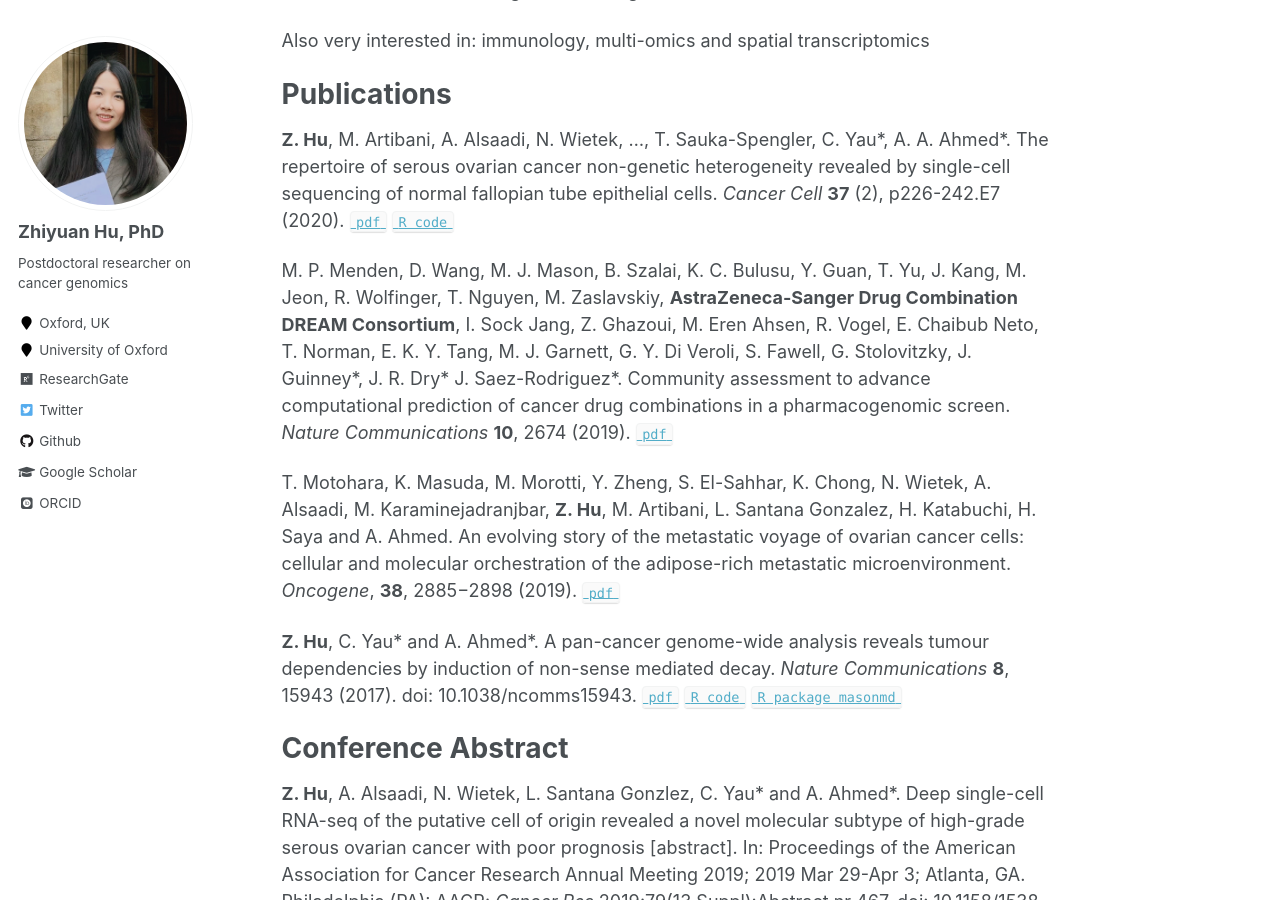
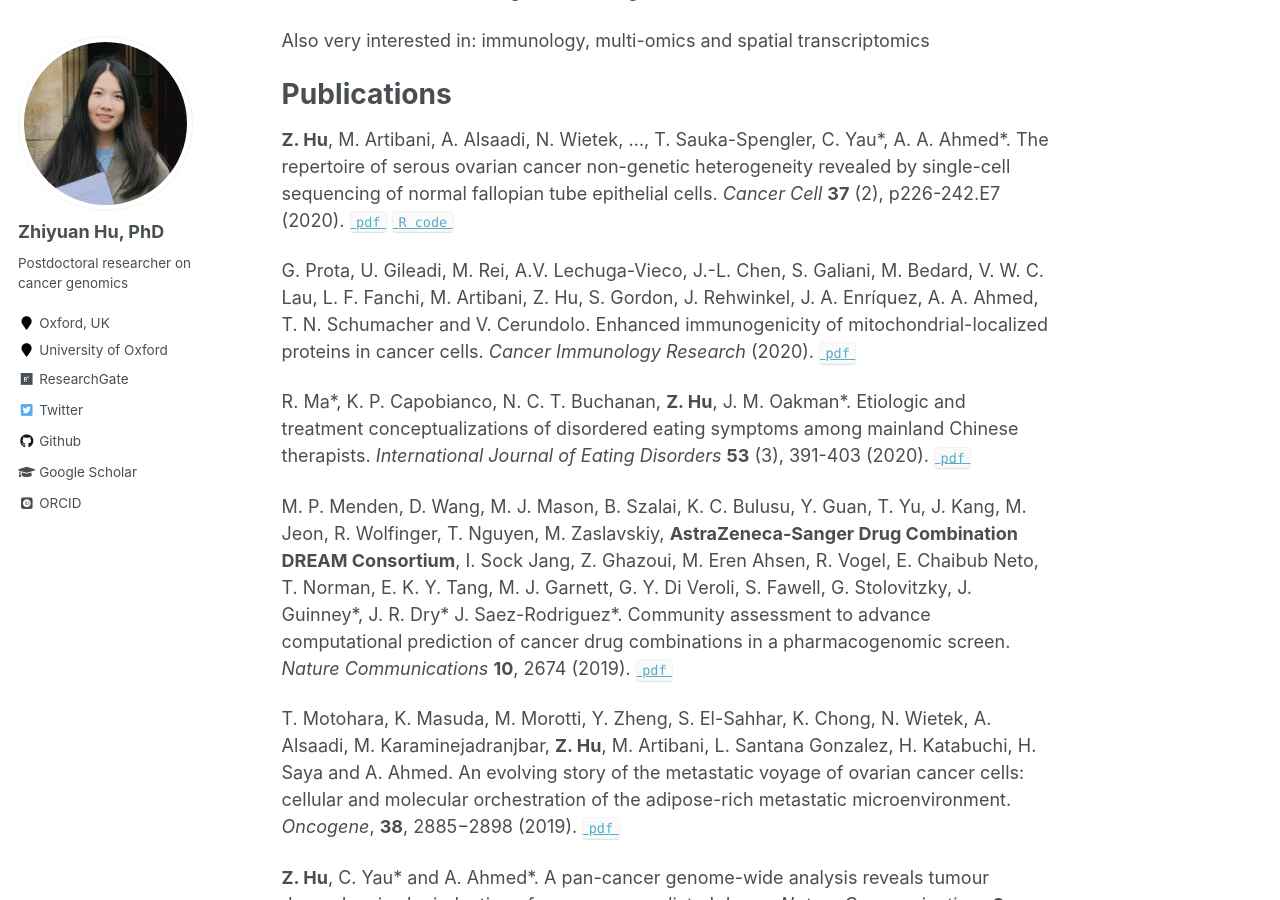
Before and after one commit to ZYBunnyHu/ZYBunnyHu.github.io, a Jekyll site: the page built from _pages/about.md, in a window 1280 px wide and 900 px high, scrolled down 419 px. Built offline with Jekyll 4.4.1, drawn with Linux system fonts in a browser that asks for light colours; some web fonts are replaced.

Commit message:
Update about.md

```diff
--- a/_pages/about.md
+++ b/_pages/about.md
@@ -24,6 +24,13 @@ __Z. Hu__, M. Artibani, A. Alsaadi, N. Wietek, ..., T. Sauka-Spengler, C. Yau\*,
 [`pdf`](https://www.cell.com/cancer-cell/pdf/S1535-6108(20)30042-8.pdf)  [`R code`](https://github.com/zhiyhu/scFT-paper)
 
 
+G. Prota, U. Gileadi, M. Rei, A.V. Lechuga-Vieco, J.-L. Chen, S. Galiani, M. Bedard, V. W. C. Lau, L. F. Fanchi, M. Artibani, Z. Hu, S. Gordon, J. Rehwinkel, J. A. Enríquez, A. A. Ahmed, T. N. Schumacher and V. Cerundolo. Enhanced immunogenicity of mitochondrial-localized proteins in cancer cells. *Cancer Immunology Research* (2020).
+[`pdf`](https://cancerimmunolres.aacrjournals.org/content/early/2020/03/19/2326-6066.CIR-19-0467.full-text.pdf)
+
+
+R. Ma\*, K. P. Capobianco, N. C. T. Buchanan, __Z. Hu__, J. M. Oakman\*. Etiologic and treatment conceptualizations of disordered eating symptoms among mainland Chinese therapists. *International Journal of Eating Disorders* **53** (3), 391-403 (2020). [`pdf`](https://www.researchgate.net/profile/Nicole_Buchanan/publication/337486748_Etiologic_and_treatment_conceptualizations_of_disordered_eating_symptoms_among_mainland_Chinese_therapists/links/5ddc1d2e299bf10c5a333d2e/Etiologic-and-treatment-conceptualizations-of-disordered-eating-symptoms-among-mainland-Chinese-therapists.pdf)
+
+
 M. P. Menden, D. Wang, M. J. Mason, B. Szalai, K. C. Bulusu, Y. Guan, T. Yu, J. Kang, M. Jeon, R. Wolfinger, T. Nguyen, M. Zaslavskiy, __AstraZeneca-Sanger Drug Combination DREAM Consortium__, I. Sock Jang, Z. Ghazoui, M. Eren Ahsen, R. Vogel, E. Chaibub Neto, T. Norman, E. K. Y. Tang, M.
 J. Garnett, G. Y. Di Veroli, S. Fawell, G. Stolovitzky, J. Guinney\*, J. R. Dry\* J. Saez-Rodriguez\*. Community assessment to advance computational prediction of cancer drug combinations in a pharmacogenomic screen. *Nature Communications* **10**, 2674 (2019). [`pdf`](https://www.nature.com/articles/s41467-019-09799-2)
 
```
